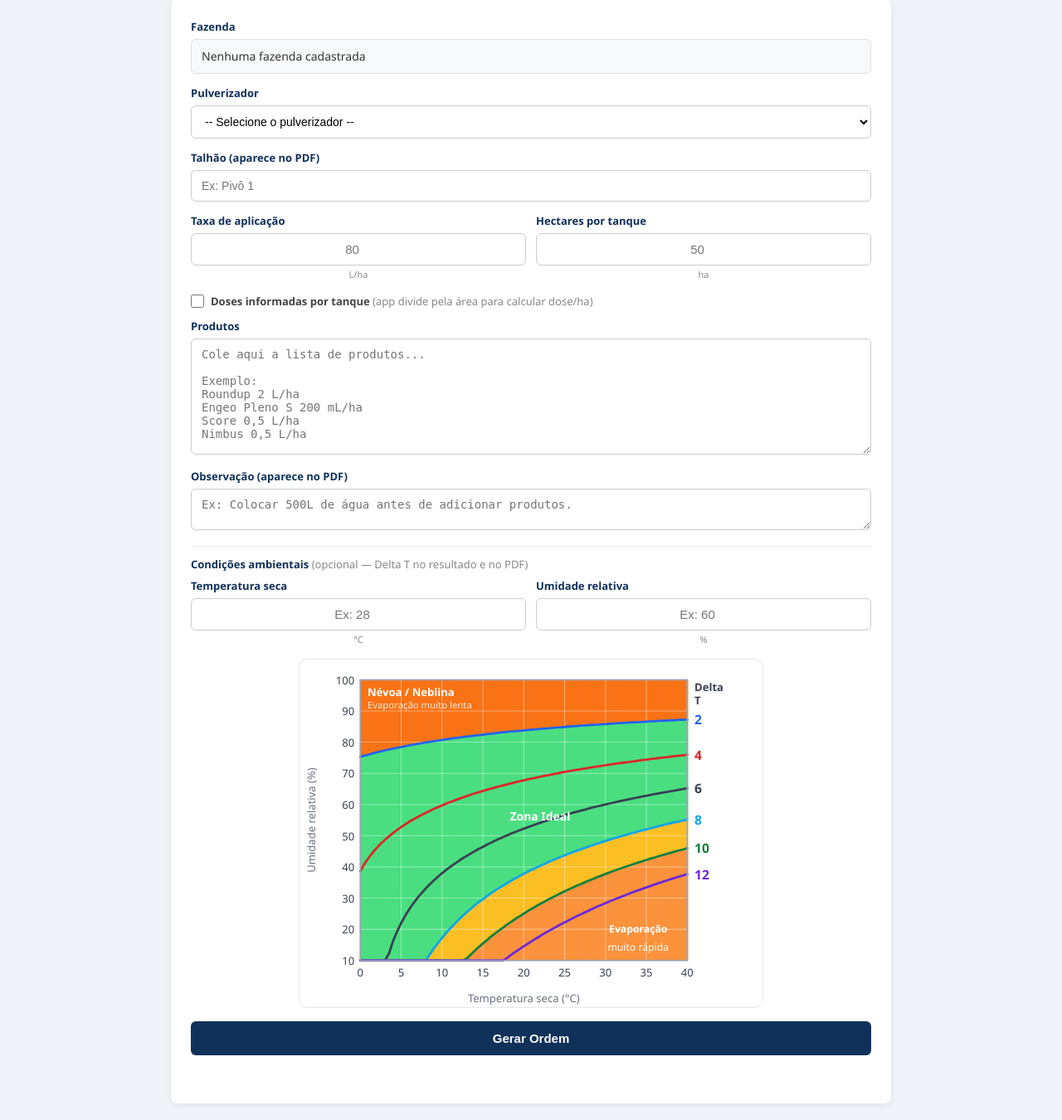
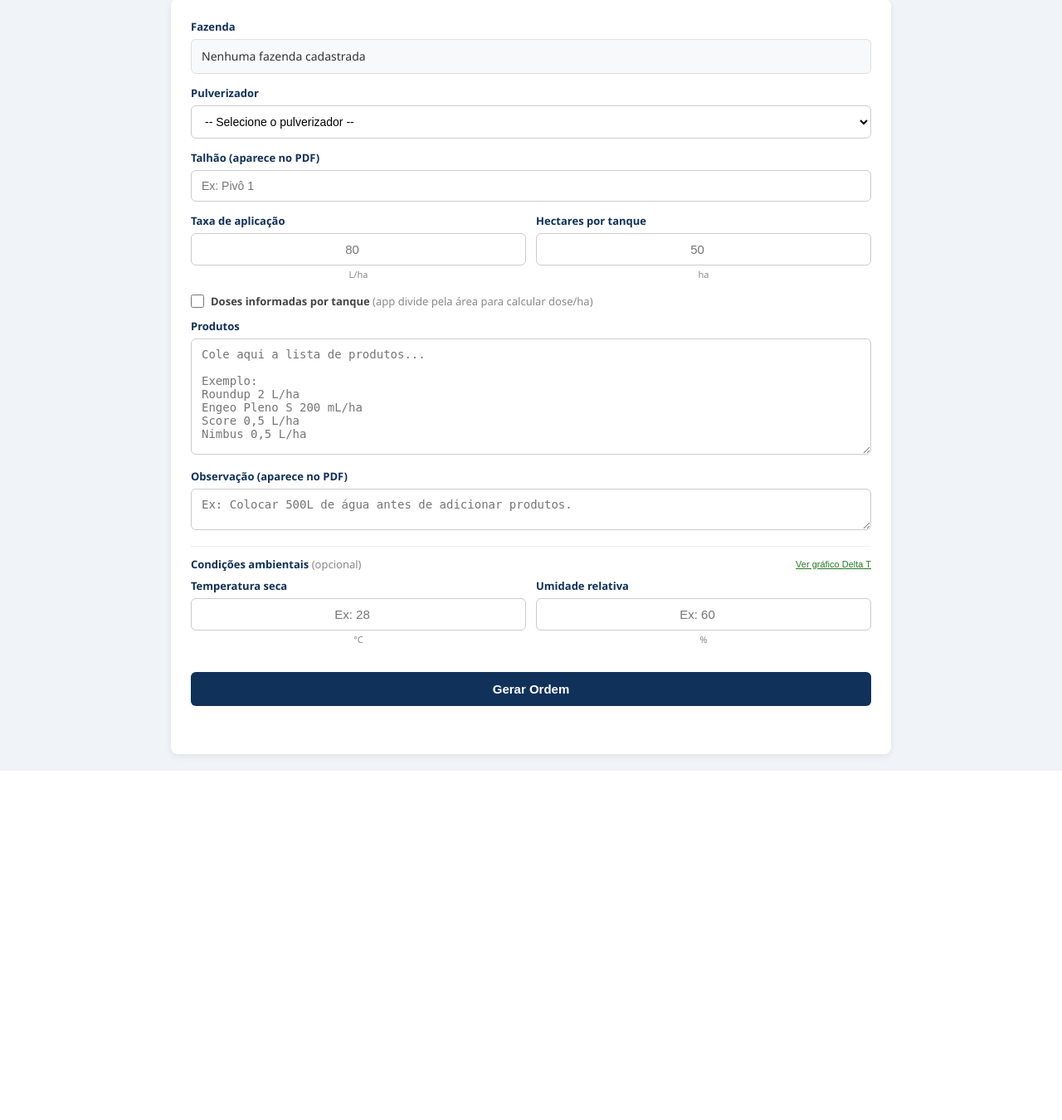
Before and after one commit to eduardopulveragro-bit/MisturaCaldas, a Flask app: template templates/index.html in a window 1280 px wide. Shown: the part 151-1501 px from the top of the page at 83% size. After the commit the page ends 1080 px from the top, so only its background shows below. Run offline with Flask 3, Linux system fonts and the light colour scheme; the template is opened without the code that fills it, so the values that code supplies are empty; some libraries are stand-ins or nearby versions.

Commit message:
Index: gráfico Delta T oculto por padrão com toggle; adiciona Glimor WG
Co-Authored-By: Claude Sonnet 4.6 <noreply@anthropic.com>

```diff
--- a/data/produtos.csv
+++ b/data/produtos.csv
@@ -339,3 +339,4 @@ Afiado,Afiado SC|Proud|Afiado inseticida,13323,SC,8,inseticida SC - acetamipride
 Mitrion,Mitrion EC|Mitrion Syngenta,,EC,11,fungicida EC Syngenta - benzovindiflupyr+prothioconazol - controle ferrugem - extraido bula PDF,2026-10-30,benzovindiflupyr+prothioconazol
 
 Boro MEA,Boro MEA foliar|BorMEA|Boro Mea,,FERTILIZANTE,18,fertilizante foliar boro monoetanolamina — cadastro manual,2026-11-11,boro
+Glimor,Glimor WG|Glimor Nufarm,,WG,6,herbicida WG — cadastro manual,2026-11-11,
--- a/templates/index.html
+++ b/templates/index.html
@@ -266,7 +266,10 @@
         </div>
 
         <div style="margin-top:14px;border-top:1px solid #eee;padding-top:12px;">
-          <label style="font-size:13px;color:#10315A;font-weight:600;display:block;margin-bottom:8px;">Condições ambientais <span style="color:#888;font-weight:400">(opcional — Delta T no resultado e no PDF)</span></label>
+          <div style="display:flex;align-items:center;justify-content:space-between;margin-bottom:8px;">
+            <label style="font-size:13px;color:#10315A;font-weight:600;margin:0;">Condições ambientais <span style="color:#888;font-weight:400">(opcional)</span></label>
+            <button type="button" id="btn-delta-t" onclick="toggleDeltaT()" style="font-size:11px;color:#267A25;background:none;border:none;cursor:pointer;text-decoration:underline;padding:0;">Ver gráfico Delta T</button>
+          </div>
           <div class="campos-operacao">
             <div class="campo-num">
               <label for="temp-amb">Temperatura seca</label>
@@ -279,7 +282,7 @@
               <div class="unidade">%</div>
             </div>
           </div>
-          <div style="margin-top:12px;text-align:center;">
+          <div id="dt-chart-box" style="display:none;margin-top:12px;text-align:center;">
             <div id="dt-badge" class="dt-badge" style="display:none;margin-bottom:8px;justify-content:center;"></div>
             <svg id="dt-chart" viewBox="0 0 320 240" style="width:100%;max-width:560px;display:block;margin:0 auto;border-radius:10px;overflow:hidden;border:1px solid #e5e7eb;"></svg>
           </div>
@@ -698,6 +701,14 @@
     }
 
     /* ── Delta T ──────────────────────────────────────────────────── */
+    function toggleDeltaT() {
+      var box = document.getElementById('dt-chart-box');
+      var btn = document.getElementById('btn-delta-t');
+      var visible = box.style.display !== 'none';
+      box.style.display = visible ? 'none' : 'block';
+      btn.textContent = visible ? 'Ver gráfico Delta T' : 'Ocultar gráfico';
+    }
+
     function _wetBulb(tdb, rh) {
       return tdb * Math.atan(0.151977 * Math.sqrt(rh + 8.313659)) +
              Math.atan(tdb + rh) - Math.atan(rh - 1.676331) +
```
